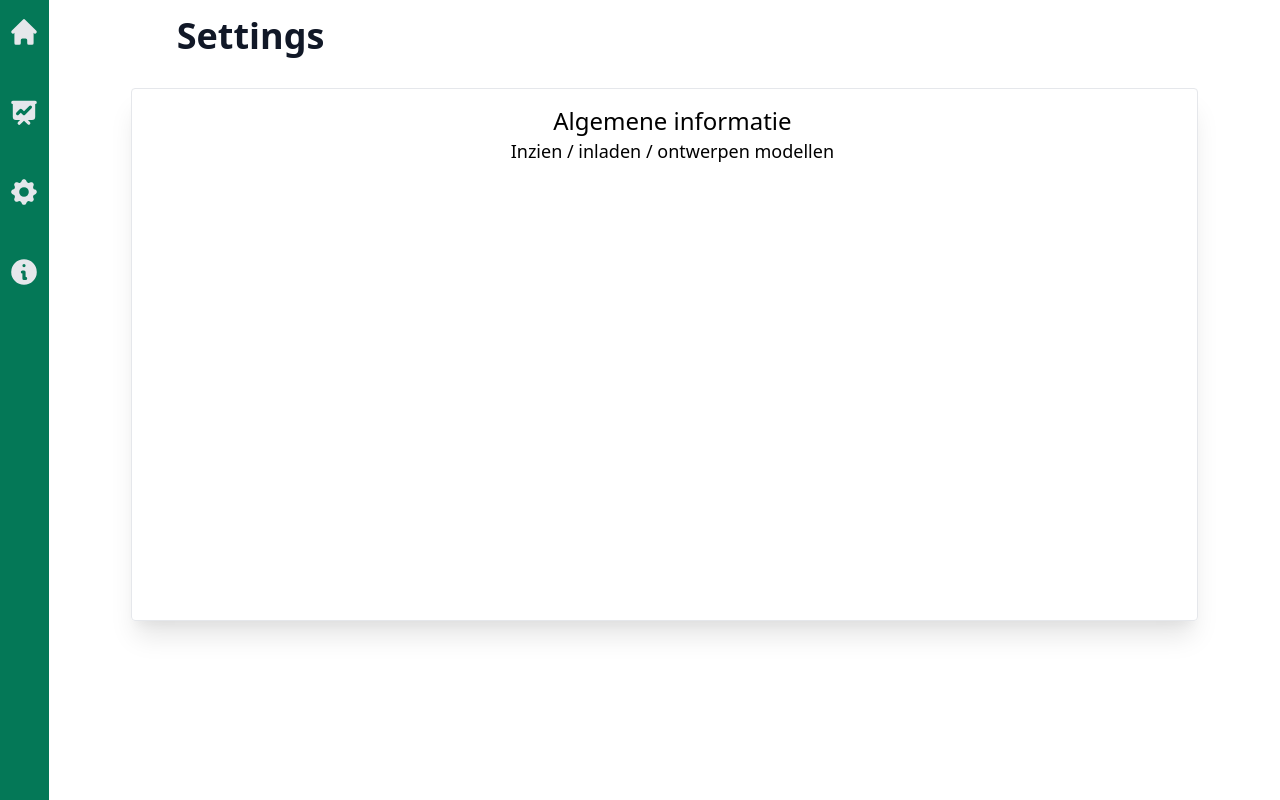
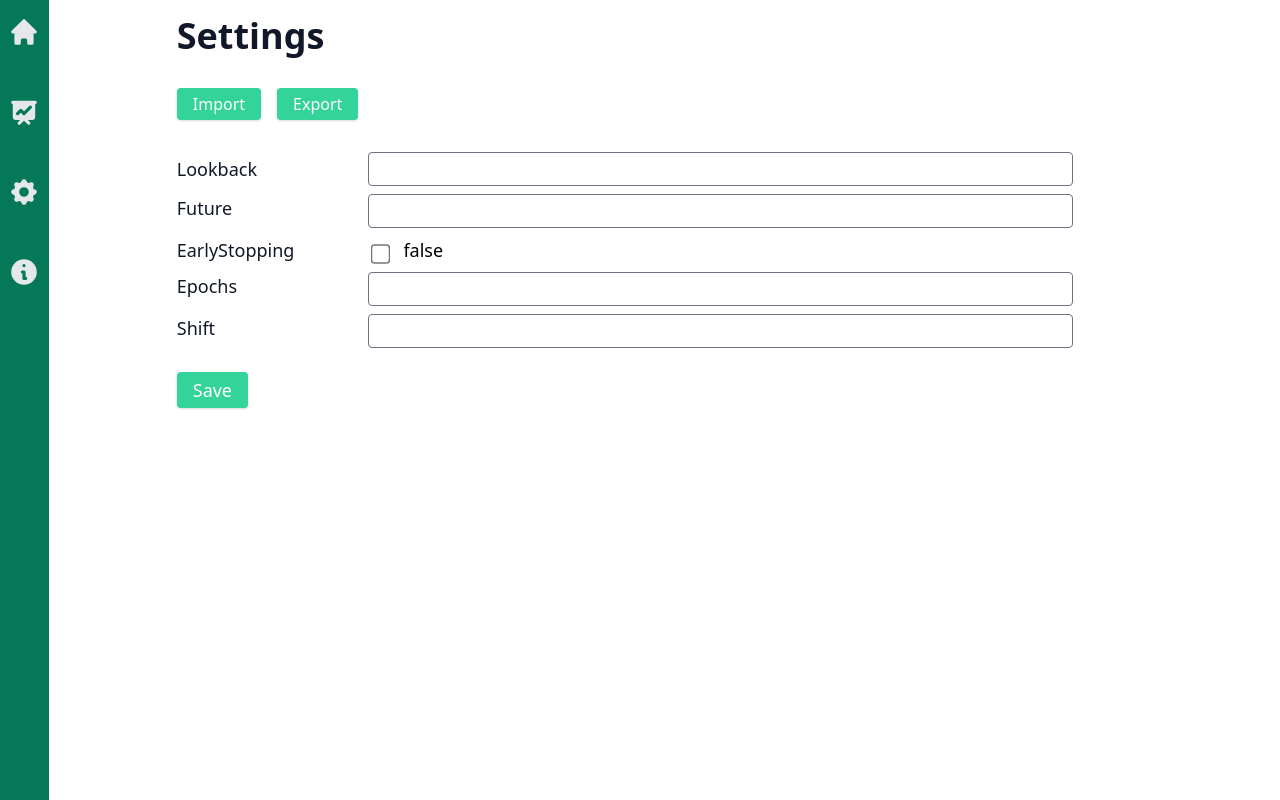
Before and after one commit to Predictive-maintenance-casus-2021/Predictive-Maintenance-supervised-learning, a Vue app in the folder src/web/vue/: page /settings in a window 1280 px wide. Built offline with nearby package versions, Linux system fonts and the light colour scheme.

Commit message:
Settings page made
Co-Authored-By: Cédric <59084642+CedricCortenraede@users.noreply.github.com>

```diff
--- a/src/web/vue/src/views/Settings.vue
+++ b/src/web/vue/src/views/Settings.vue
@@ -1,19 +1,48 @@
 <template>
   <div>
-    <h1 class="text-4xl text-gray-900 font-bold">Settings</h1>
-    <div class="flex justify-center">
-      <div
-        class="border border-1 shadow-xl rounded mt-8 w-5/6 h-2/3 absolute"
-      >
-        <div class="mt-4 ml-4">
-          <a class="flex justify-center text-2xl font-medium"
-            >Algemene informatie</a
-          >
-          <a class="flex justify-center text-lg"
-            >Inzien / inladen / ontwerpen modellen</a
-          >
+    <h1 class="text-4xl text-gray-900 font-bold mb-8">Settings</h1>
+
+    <div class="max-w-4xl">
+      <div class="flex mb-8">
+        <button class="bg-green-400 rounded shadow px-4 py-1 text-white hover:bg-green-500 mr-4">
+          Import
+        </button>
+        <button class="bg-green-400 rounded shadow px-4 py-1 text-white hover:bg-green-500">
+          Export
+        </button>
+      </div>
+
+      <form>
+      <!--
+      Minuten in de toekomst voorspellen
+      Lookback
+      Early stopping
+      Epochs
+      Shift
+      -->
+        <div class="flex items-center mb-2">
+          <label for="lookback" class="w-1/4 mr-4 text-lg font-medium text-gray-900">Lookback</label>
+          <input type="number" id="lookback" name="lookback" class="border border-1 border-gray-500 rounded w-full px-3 py-1">
         </div>
-      </div>
+        <div class="flex mb-2">
+          <label for="future" class="w-1/4 mr-4 text-lg font-medium text-gray-900">Future</label>
+          <input type="number" id="future" name="future" class="border border-1 border-gray-500 rounded w-full px-3 py-1">
+        </div>
+        <div class="flex mb-2">
+          <label for="earlyStopping" class="mr-20 text-lg font-medium text-gray-900">EarlyStopping</label>
+          <input type="checkbox" id="earlyStopping" name="earlyStopping" v-model="earlyStopping" class="border border-1 border-gray-500 rounded mt-2 mr-4" style="transform: scale(1.5)">
+          <label for="earlyStopping" class="text-lg"> {{earlyStopping}}</label>
+        </div>
+        <div class="flex mb-2">
+          <label for="epochs" class="w-1/4 mr-4 text-lg font-medium text-gray-900">Epochs</label>
+          <input type="number" id="epochs" name="epochs" class="border border-1 border-gray-500 rounded w-full px-3 py-1">
+        </div>
+        <div class="flex mb-2">
+          <label for="shift" class="w-1/4 mr-4 text-lg font-medium text-gray-900">Shift</label>
+          <input type="number" id="shift" name="shift" class="border border-1 border-gray-500 rounded w-full px-3 py-1">
+        </div>
+        <button type="submit" class="text-lg bg-green-400 rounded shadow px-4 py-1 text-white hover:bg-green-500 mt-4">Save</button>
+      </form>
     </div>
   </div>
 </template>
@@ -33,4 +62,8 @@ export default {
 };
 </script>
 
-<style scoped></style>
+<style scoped>
+button:hover {
+  transform: scale(1.05);
+}
+</style>
```
